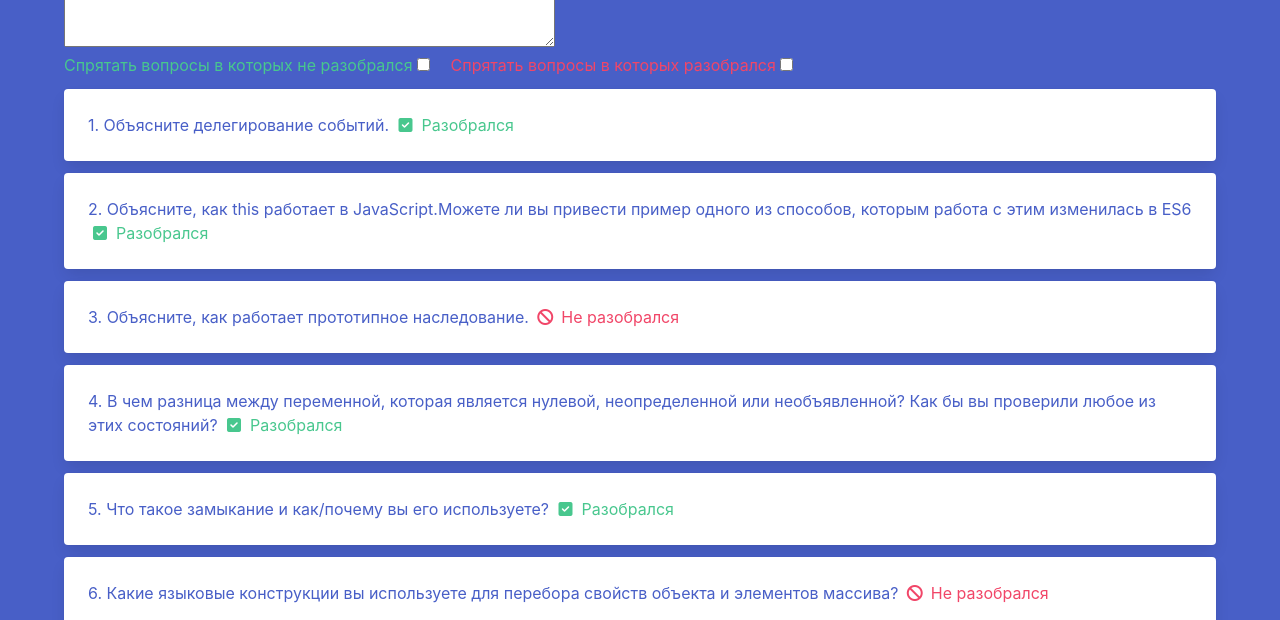
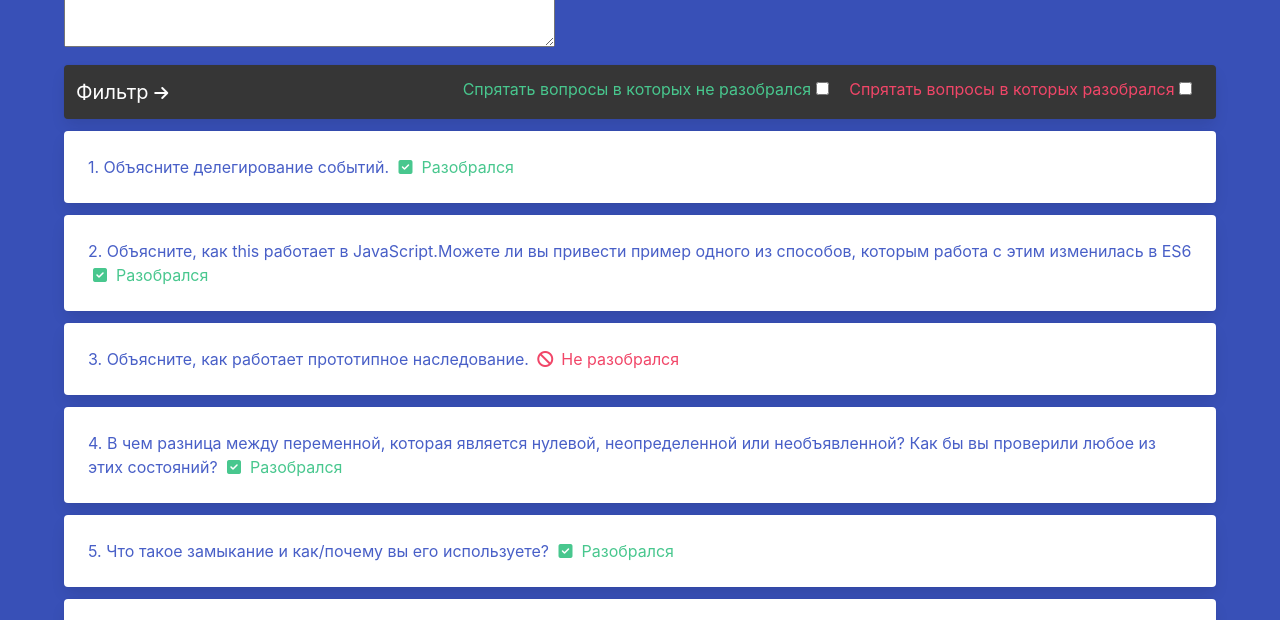
Before and after one commit to Pretya/list-of-questions, a website: page index.html in a window 1280 px wide. Shown: the part 169-789 px from the top of the page. Drawn offline with nearby package versions, Linux system fonts and the light colour scheme.

```diff
--- a/index.html
+++ b/index.html
@@ -8,7 +8,7 @@
   <script src="https://kit.fontawesome.com/6aea519dd5.js" crossorigin="anonymous"></script>
   <title>List of questions</title>
 </head>
-<body class="has-background-link">
+<body class="has-background-link-dark">
   <section class="section">
   <center>
     <p class="title is-1 has-text-white">List of questions</p>
@@ -20,12 +20,14 @@
           <textarea class="p-3" rows="4" cols="50" name="add-question" id="add-question" placeholder="Введите вопрос"></textarea>
           <button class="button is-primary ml-3" onclick="submitQueastion()">Добавить вопрос</button>
         </div>
-        <div class="list-checkbox">
-          <label class="has-text-success" for="check-understood">Спрятать вопросы в которых не разобрался</label>
-          <input type="checkbox" id="check-understood" onchange="checkBoxStateTrue()" onclick="checkBoxFilterTrue()">
-          <label class="has-text-danger ml-4" for="check-didntUnderstand">Спрятать вопросы в которых разобрался</label>
-          <input type="checkbox" id="check-didntUnderstand" onchange="checkBoxStateFalse()" onclick="checkBoxFilterFalse()">
-
+        <div class="list-checkbox has-background-grey-darker is-justify-content-space-between is-flex p-3 mt-3 card">
+          <span class="has-text-white mr-3 is-size-5">Фильтр <i class="fa-solid fa-arrow-right is-size-6"></i></span>
+          <span>
+            <label class="has-text-success" for="check-understood">Спрятать вопросы в которых не разобрался</label>
+            <input type="checkbox" id="check-understood" onchange="checkBoxStateTrue()" onclick="checkBoxFilterTrue()">
+            <label class="has-text-danger ml-4 mr" for="check-didntUnderstand">Спрятать вопросы в которых разобрался</label>
+            <input class="mr-3" type="checkbox" id="check-didntUnderstand" onchange="checkBoxStateFalse()" onclick="checkBoxFilterFalse()">
+          </span>
         </div>
       </div>
 
--- a/main.js
+++ b/main.js
@@ -1,6 +1,6 @@
 
 // ! Render List ==============
-const renderList = function(el, index) {
+const renderList = (el, index) => {
   const listIndex = (index + 1);
   const elStateTrue = el.state == true;
   const stateSpan = elStateTrue ? 'has-text-success' : 'has-text-danger';
@@ -23,7 +23,7 @@
 const checkBoxUnderstood = document.getElementById('check-understood');
 const checkBoxDidntUnderstand = document.getElementById('check-didntUnderstand');
 
-const checkboxAllQuestions = function(){
+const checkboxAllUncheck = () => {
   if(checkBoxDidntUnderstand.checked == false && checkBoxUnderstood.checked == false) {
     showAllQuestinon();
   }
@@ -36,7 +36,7 @@
     if(checkBoxDidntUnderstand.checked){
       checkBoxUnderstood.checked = false;
     }
-    checkboxAllQuestions();
+    checkboxAllUncheck();
 }
 
 
@@ -44,7 +44,7 @@
     if(checkBoxDidntUnderstand.checked){
       checkBoxUnderstood.checked = false;
     }
-    checkboxAllQuestions();
+    checkboxAllUncheck();
 }
 
 // ! Textarea ===============
@@ -57,7 +57,6 @@
         clearList();
         list.forEach(renderList);
         document.getElementById('add-question').value = "";
-        console.log(list);
       }
       if(checkBoxDidntUnderstand.checked == true || checkBoxUnderstood.checked == true) {
         checkBoxDidntUnderstand.checked = false;
```
